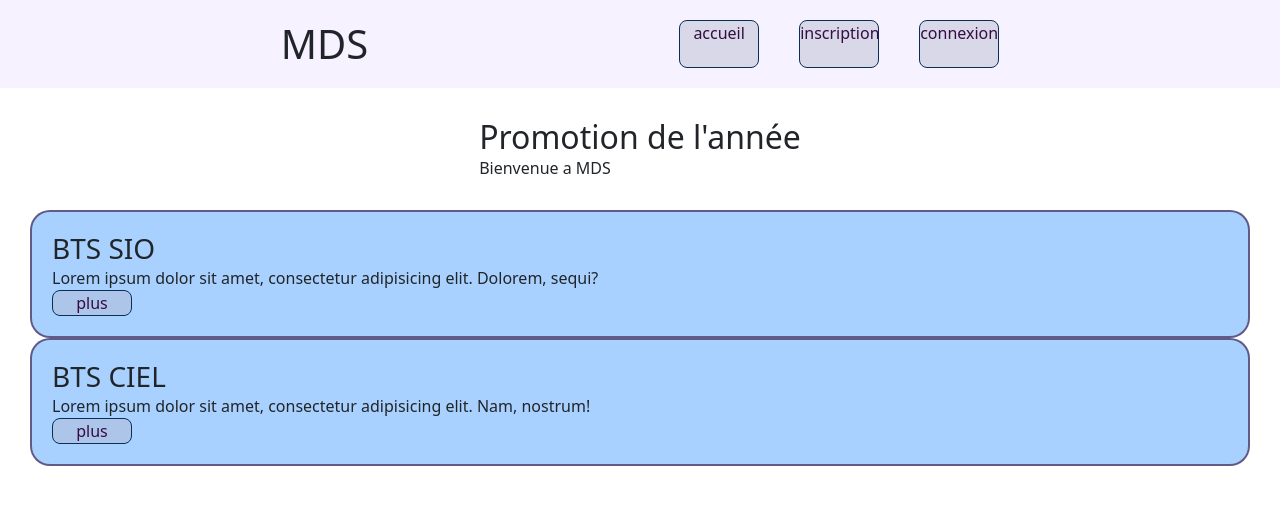
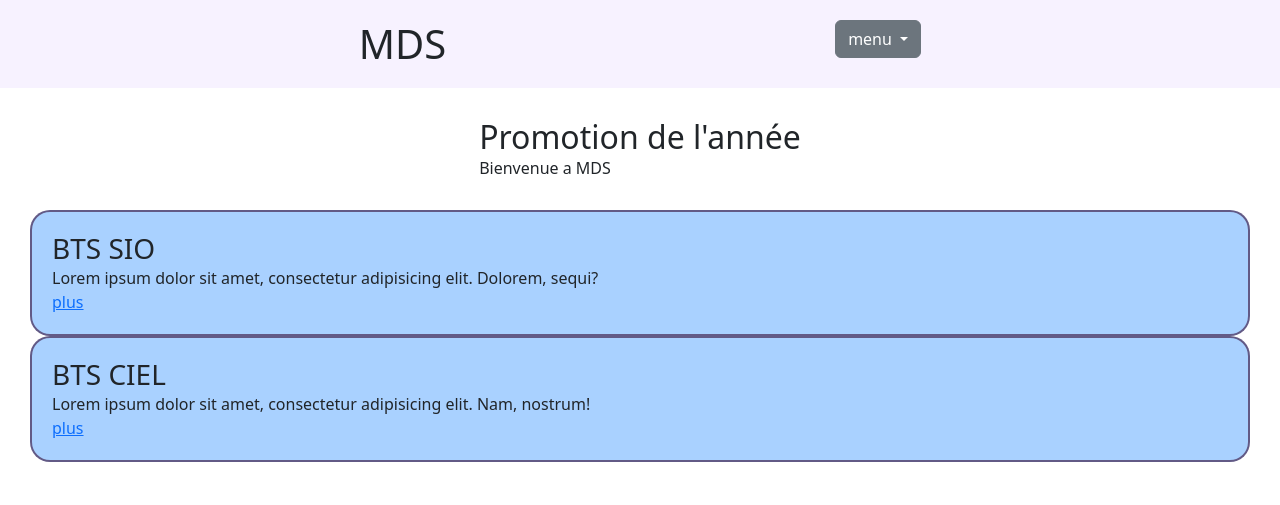
Before and after one commit to Lenimenage/yearbook, a PHP site: page / in a window 1280 px wide. Shown: the top 505 px of the page. Run offline with PHP 8.4, Linux system fonts and the light colour scheme.

Commit message:
Revert "feat:ajout de style"

```diff
--- a/index.html
+++ b/index.html
@@ -17,9 +17,9 @@
         <h1>MDS</h1>
     </div>
     <div class="links">
-      <div class="link"><a href="/yearbook/index.html">accueil</a></div>
-      <div class="link"><a href="/yearbook/register.html">inscription</a></div>
-      <div class="link"><a href="/yearbook/login.html">connexion</a></div>
+      <a href="">accueil</a>
+      <a href="">inscription</a>
+      <a href="">connexion</a>
     </div>
     <div id="burger" class="dropdown" >
         <button class="btn btn-secondary dropdown-toggle" type="button" data-bs-toggle="dropdown" aria-expanded="false"> menu
@@ -30,8 +30,8 @@
             <li><a class="dropdown-item" href="/yearbook/login.html">connexion</a></li>
         </ul>
     </div>
-    </nav>
-   </header>
+  </nav>
+</header>
 
 <main>
   <section class="presentation">
@@ -43,13 +43,14 @@
     <div class="sio">
       <h3>BTS SIO</h3>
       <p>Lorem ipsum dolor sit amet, consectetur adipisicing elit. Dolorem, sequi?</p>
-      <div class="link"><a href="/yearbook/sio.html">plus</a></div>
+      <a href="/yearbook/sio.html">plus</a>
     </div>
 
     <div class="sio">
       <h3>BTS CIEL</h3>
       <p>Lorem ipsum dolor sit amet, consectetur adipisicing elit. Nam, nostrum!</p>
-      <div class="link"><a href="/yearbook/ciel.html">plus</a></div>    </div>
+      <a href="/yearbook/ciel.html">plus</a>
+    </div>
   </section>
 </main>
 </div>
--- a/style.css
+++ b/style.css
@@ -4,6 +4,7 @@
 
 body{
     margin:1;
+    /* background-color:rgba(247, 220, 255, 0.651); */
 
 }
 
@@ -18,29 +19,9 @@ nav{
 }
 
  .links{
-    display:flex;
-     gap:40px;
+    display:none;
+    /* gap:40px;  */
 }
-.link{
-   border: 1px solid rgb(9, 46, 88);
-   background-color: rgba(175, 182, 203, 0.434);
-  /* border-radius: 10px 20px 30px 40px; */
-    border-radius: 8px;
-
-   text-align: center;
-   width: 80px;
-  }
-.link:hover{
-  background-color: rgba(85, 9, 112, 0.685);
-  transform: scale(1.1);
-}
-a{
- text-decoration: none;
- color: rgb(52, 13, 67);
-}
-
-#burger{
-  display: none;}
 
 main{
   display: flex;
@@ -156,19 +137,3 @@ main{
      background-color: rgba(99, 113, 121, 0.436);
      width: 100%;
   }
-
-   @media screen and (max-width: 768px) {
-
-   .links {
-      display: none;
-   }
-
-   #burger {
-      display: block;
-   }
-
-   nav {
-      justify-content: space-between;
-      align-items: center;
-   }
-}
```
Also changed, not shown: ciel.html (+3 -4 lines), login.html (+5 -6 lines), logout.html (deleted, +0 -9 lines), register.html (+5 -5 lines), sio.html (+3 -4 lines).
